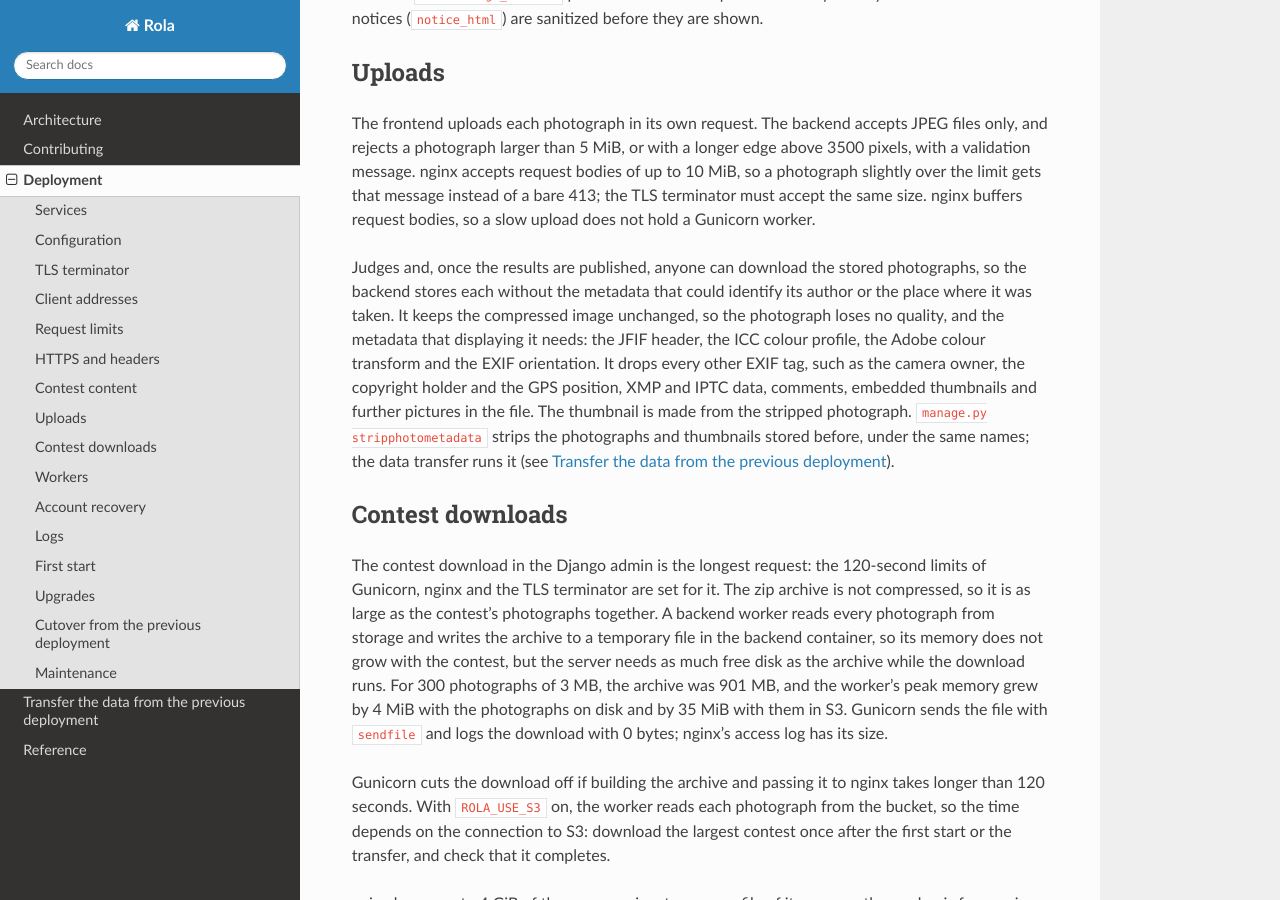
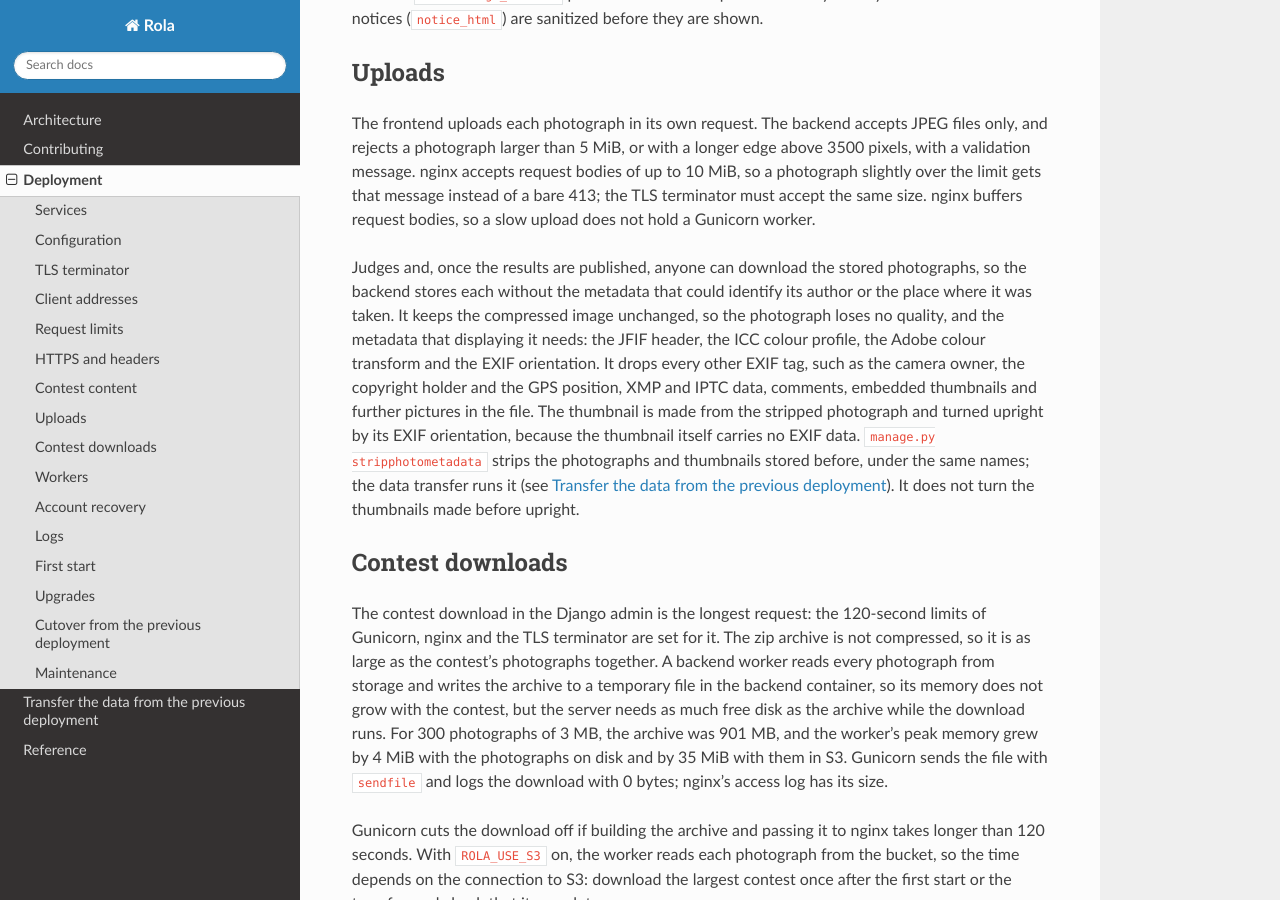
Before and after one commit to dblenkus/rola, a Sphinx documentation site: the page built from docs/deployment.rst, in a window 1280 px wide and 900 px high, scrolled down 4230 px. Built offline with Sphinx 7.4.7 and the Read the Docs theme 3.1.0, drawn with Linux system fonts in a browser that asks for light colours; the version number could not be read and is left out.

Commit message:
Show photographs upright in their thumbnails
The thumbnail was scaled from the photograph's pixels as stored and
saved without EXIF data, so it lost the EXIF orientation that tells
viewers how to turn them. Phones store a portrait photograph as
landscape pixels with such an orientation, so its thumbnail lay on its
side and the jury's theme gallery showed the entry sideways, while the
full-size photograph, which keeps the orientation, was upright.

The photograph is now turned upright before it is scaled, so the
thumbnail's pixels need no orientation. Thumbnails stored before are
not turned upright.

Assisted-by: Claude Code

```diff
--- a/docs/CHANGELOG.rst
+++ b/docs/CHANGELOG.rst
@@ -309,6 +309,10 @@ Fixes
   thumbnail, so judges could read the author's name and, after publication,
   anyone where a photograph was taken. ``manage.py stripphotometadata``
   strips photographs and thumbnails stored before; the transfer runs it.
+* Thumbnails show photographs upright. A photograph whose EXIF orientation
+  turns it for display, as phones store portrait photographs, used to get a
+  thumbnail on its side, so the jury's theme gallery showed it sideways.
+  Thumbnails made before are not turned upright.
 * The jury view ignores late rating responses for a photograph it has already
   left.
 * The jury gallery and rater show a theme only once they have loaded it:
--- a/docs/deployment.rst
+++ b/docs/deployment.rst
@@ -246,9 +246,11 @@ displaying it needs: the JFIF header, the ICC colour profile, the Adobe
 colour transform and the EXIF orientation. It drops every other EXIF tag,
 such as the camera owner, the copyright holder and the GPS position, XMP and
 IPTC data, comments, embedded thumbnails and further pictures in the file.
-The thumbnail is made from the stripped photograph. ``manage.py
-stripphotometadata`` strips the photographs and thumbnails stored before,
-under the same names; the data transfer runs it (see :doc:`transfer`).
+The thumbnail is made from the stripped photograph and turned upright by its
+EXIF orientation, because the thumbnail itself carries no EXIF data.
+``manage.py stripphotometadata`` strips the photographs and thumbnails stored
+before, under the same names; the data transfer runs it (see
+:doc:`transfer`). It does not turn the thumbnails made before upright.
 
 Contest downloads
 =================
```
Also changed, not shown: 2 other files.
